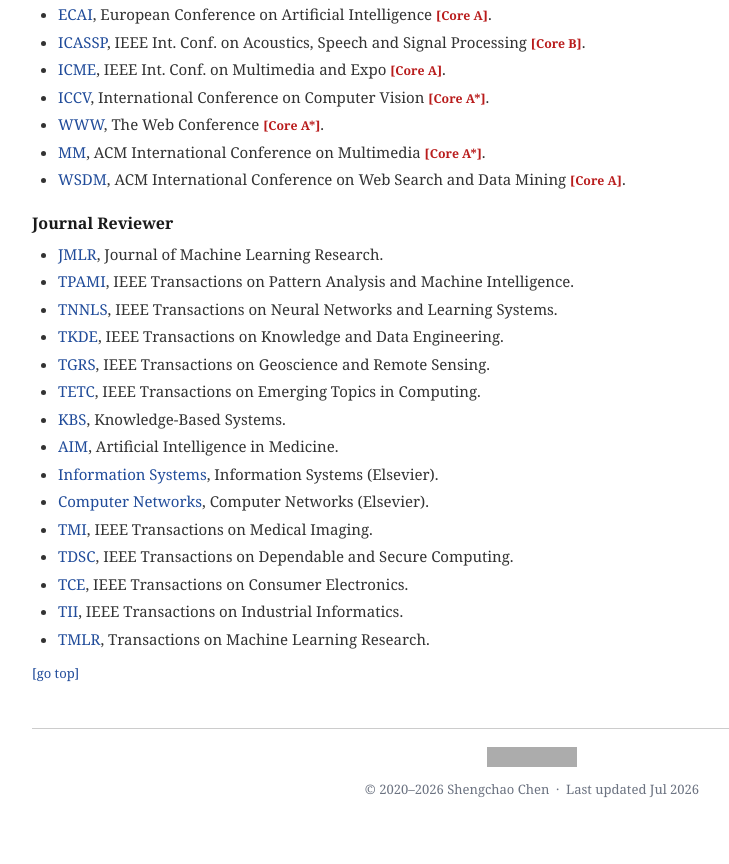
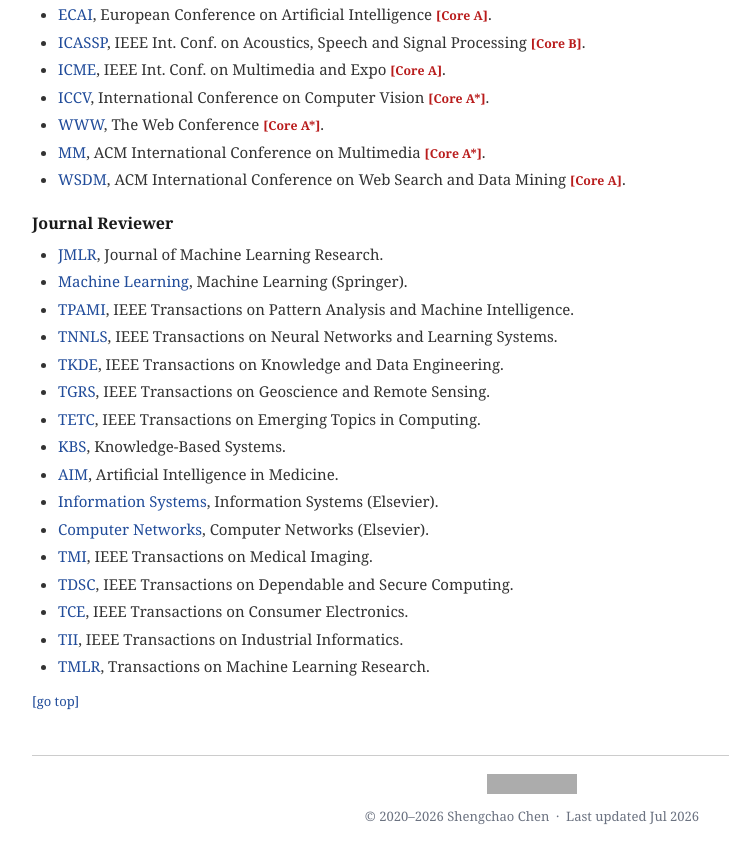
Before and after one commit to shengchaochen82/shengchaochen82.github.io, a Jekyll site: the page built from index.md, in a window 1280 px wide and 900 px high, scrolled down 4454 px. Shown: the top 864 px of the window, without its empty margins (108-837 px from the left). Built offline with Jekyll 4.4.1, drawn with Linux system fonts in a browser that asks for light colours; grey boxes are pictures that could not be loaded.

Commit message:
Content: add Machine Learning journal to Journal Reviewer list
Co-Authored-By: Claude Sonnet 5 <noreply@anthropic.com>

```diff
--- a/_data/services.yml
+++ b/_data/services.yml
@@ -86,6 +86,9 @@ journal_reviewer:
     - name: "JMLR"
       full: "Journal of Machine Learning Research"
       link: "https://www.jmlr.org/"
+    - name: "Machine Learning"
+      full: "Machine Learning (Springer)"
+      link: "https://link.springer.com/journal/10994"
     - name: "TPAMI"
       full: "IEEE Transactions on Pattern Analysis and Machine Intelligence"
       link: "https://ieeexplore.ieee.org/xpl/RecentIssue.jsp?punumber=34"
```
